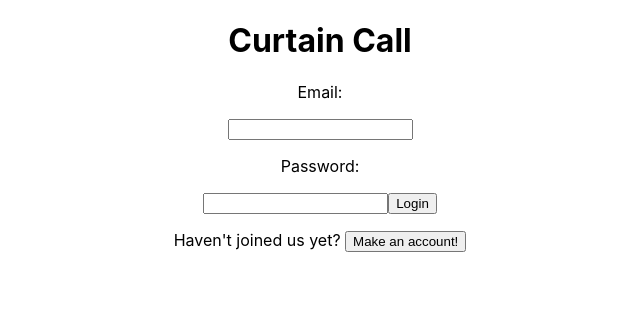
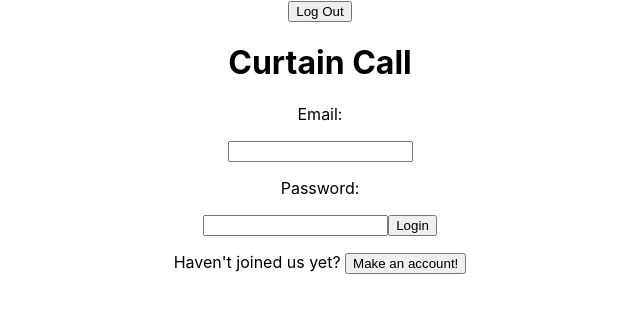
Before and after one commit to brianevanweitz/CurtainCall, a React (Create React App) app in the folder CCServer/client/: page / in a window 1280 px wide. Shown: the top 312 px of the page, without its empty margins (320-960 px from the left). Built offline with nearby package versions, Linux system fonts and the light colour scheme.

Commit message:
auth working frontend

```diff
--- a/CCServer/client/src/App.jsx
+++ b/CCServer/client/src/App.jsx
@@ -39,6 +39,9 @@ class App extends React.Component {
   render() {
     return (
       <div className="App">
+        <header>
+          <button onClick={this.handleLogout}>Log Out</button>
+        </header>
         <Route exact path="/" render={() => (
           <Welcome
             handleLogin={this.handleLogin}
--- a/CCServer/client/src/services/api-helper.js
+++ b/CCServer/client/src/services/api-helper.js
@@ -17,6 +17,6 @@ export const loginUser = async (loginData) => {
 };
 
 export const registerUser = async (registerData) => {
-  const resp = await axios.post('http://localhost:3000/users/', registerData);
+  const resp = await axios.post('http://localhost:3000/users/', { user: registerData });
   return resp.data;
 };
```
